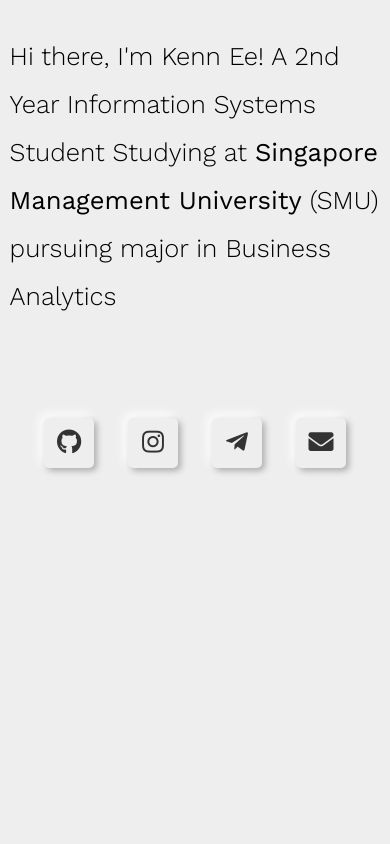
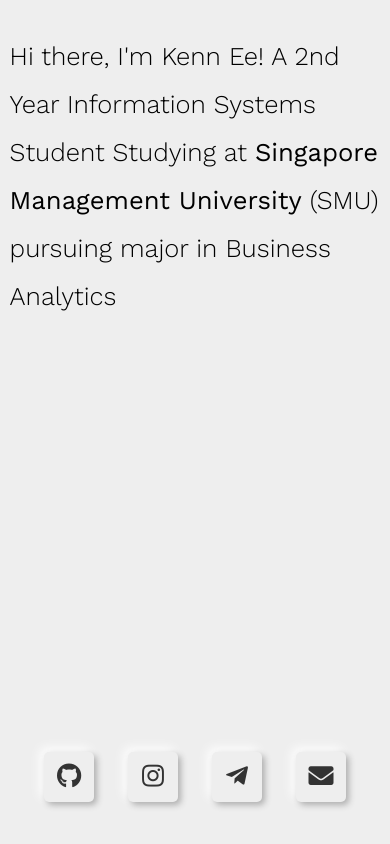
Before and after one commit to kennee10/kennee10.github.io, a plain HTML site: page index.html in a window 390 px wide. Drawn offline with nearby package versions, Linux system fonts and the light colour scheme; a web font is replaced by a local one.

Commit message:
footer mobile test 1

```diff
--- a/css/main.css
+++ b/css/main.css
@@ -54,7 +54,7 @@ strong {
 
 
 /*** Desktop ver ***/
-@media (min-width: 47em) {
+@media (min-width: 60em) {
     .introduction {
         margin-top: 6rem;
         margin-left: 2rem;
@@ -77,8 +77,6 @@ strong {
 
 /* ==== Contact & Socials ==== */
 /*** Mobile ***/
-
-/* Tutorial */
 * {
     margin: 0;
     padding: 0;
@@ -86,13 +84,19 @@ strong {
 
 body {
     background-color: #eee;
+
+    display: flex;
+    flex-direction: column;
+
+    min-height: 100vh;
 }
 
 .icon {
     display: flex;
     justify-content: center;
-    /* ! */
-    margin: 25% auto;
+
+    margin-bottom: 5vh;
+    margin-top: auto;
 }
 
 .icon ul li{
--- a/index.html
+++ b/index.html
@@ -30,15 +30,6 @@
         </p>
     </section>
 
-    <!-- Skills -->
-    <section class="skills">
-
-    </section>
-    <!-- Projects -->
-    <section class="projects">
-
-    </section>
-
     <!-- <section class="contact_socials">
     </section> -->
 
@@ -55,5 +46,16 @@
         </ul>
     </div>
 
+
+
+    <!-- Skills -->
+    <section class="skills">
+
+    </section>
+    <!-- Projects -->
+    <section class="projects">
+
+    </section>
+
 </body>
 </html>
```
